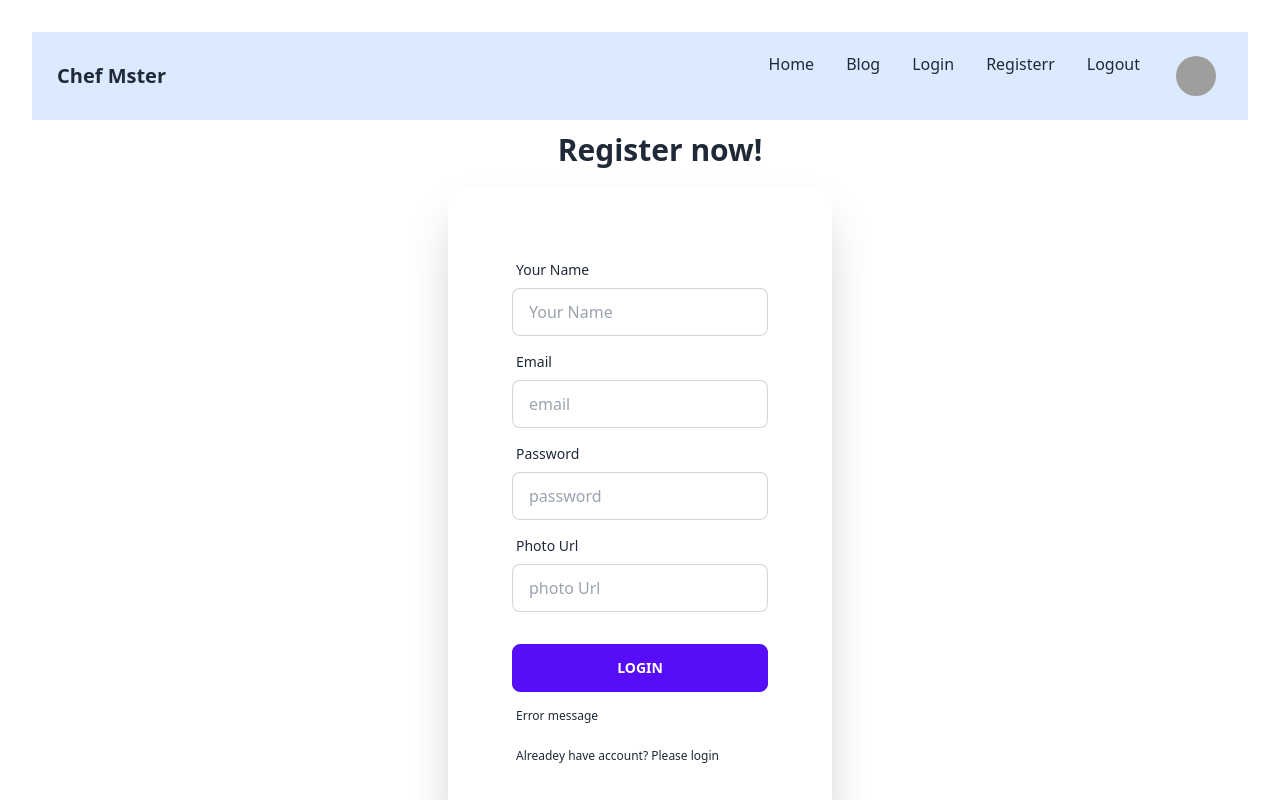
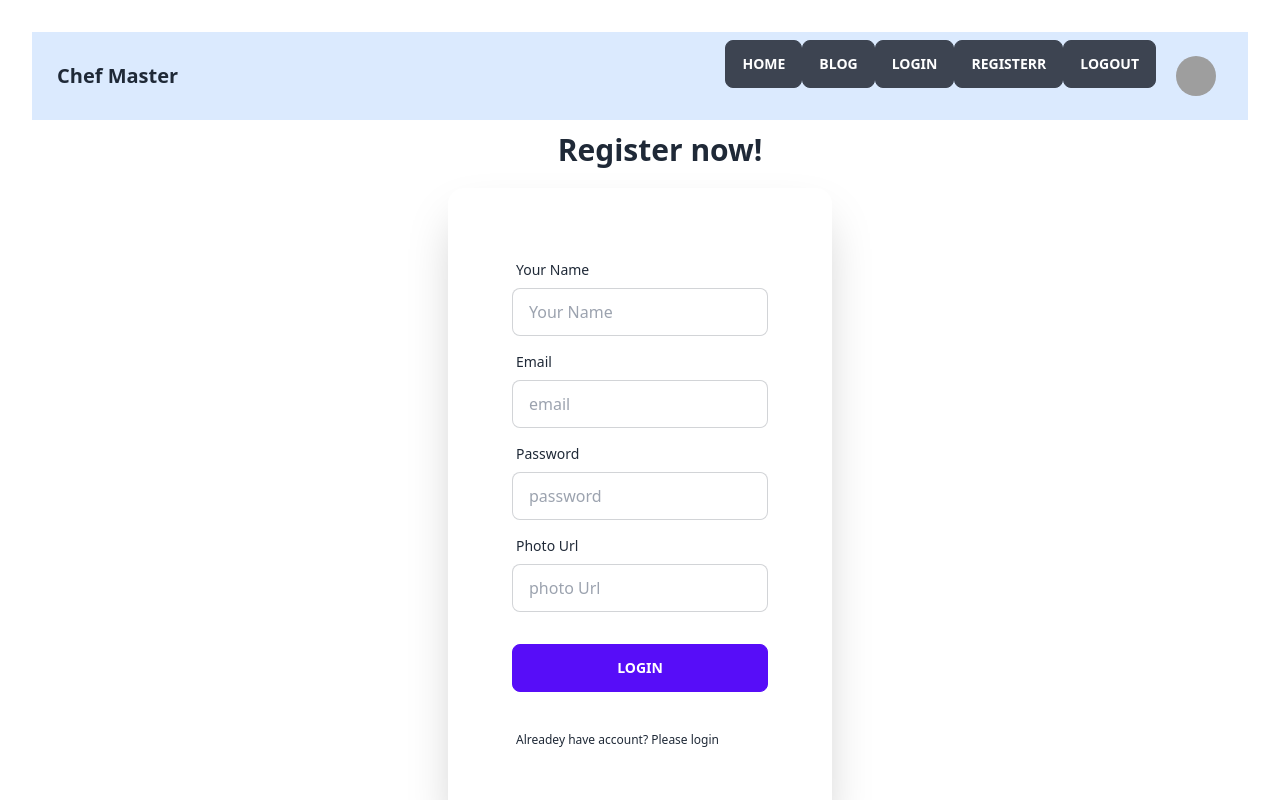
Before and after one commit to shakhawat-softdev/chef-recipe-hunter-client, a React (Vite) app: page /register in a window 1280 px wide. Shown: the top 800 px of the page. Built offline with nearby package versions, Linux system fonts and the light colour scheme; grey boxes are pictures that could not be loaded.

Commit message:
firebase & authe context api setup done

```diff
--- a/package.json
+++ b/package.json
@@ -12,6 +12,7 @@
   "dependencies": {
     "antd": "^5.4.6",
     "daisyui": "^2.51.6",
+    "firebase": "^9.21.0",
     "localforage": "^1.10.0",
     "match-sorter": "^6.3.1",
     "react": "^18.2.0",
--- /dev/null
+++ b/src/firebase/firebase.config.js
@@ -0,0 +1,18 @@
+// Import the functions you need from the SDKs you need
+import { initializeApp } from "firebase/app";
+// TODO: Add SDKs for Firebase products that you want to use
+// https://firebase.google.com/docs/web/setup#available-libraries
+
+// Your web app's Firebase configuration
+const firebaseConfig = {
+   apiKey: "AIzaSyAiqCHyOcEF_gMM17ojzM3xyDKu0ri8BNE",
+   authDomain: "chef-recipe-hunter-clien-ef342.firebaseapp.com",
+   projectId: "chef-recipe-hunter-clien-ef342",
+   storageBucket: "chef-recipe-hunter-clien-ef342.appspot.com",
+   messagingSenderId: "478889928245",
+   appId: "1:478889928245:web:8991480223dc33e816b37c"
+};
+
+// Initialize Firebase
+const app = initializeApp(firebaseConfig);
+export default app;
--- a/src/pages/Login.jsx
+++ b/src/pages/Login.jsx
@@ -9,8 +9,9 @@ const Login = () => {
       const email = form.email.value;
       const password = form.password.value;
       console.log(email, password);
+   }
 
-   }
+
    return (
       <>
          <div className='flex justify-center items-center'>
--- a/src/pages/Register.jsx
+++ b/src/pages/Register.jsx
@@ -1,14 +1,39 @@
-import React from 'react';
+import React, { useContext, useState } from 'react';
 import { Button, Checkbox, Form, Input, } from 'antd';
 import { Link } from 'react-router-dom';
+import { AuthContext } from '../providers/AuthProvider';
 
 const Register = () => {
+   const { registerUser } = useContext(AuthContext);
+   const [message, setMessage] = useState('')
+
+
+   const handleRegister = event => {
+      event.preventDefault();
+      const form = event.target;
+      const name = form.name.value;
+      const email = form.email.value;
+      const password = form.password.value;
+      const photoUrl = form.photoUrl.value;
+
+      registerUser(email, password)
+         .then(result => {
+            const loggedUser = result.user;
+            setMessage('Registation Sussessful')
+
+            console.log(loggedUser);
+         })
+         .catch(error => {
+            console.error(error.massage)
+         })
+
+   }
    return (
       <>
          <div className='flex justify-center items-center'>
             <div >
                <h1 className="text-3xl font-bold my-3 ml-10">Register now!</h1>
-               <div className="card flex-shrink-0 w-full max-w-sm shadow-2xl bg-base-100 my-5">
+               <form onSubmit={handleRegister} className="card flex-shrink-0 w-full max-w-sm shadow-2xl bg-base-100 my-5">
                   <div className="card-body">
                      <div className="form-control">
                         <label className="label">
@@ -32,13 +57,13 @@ const Register = () => {
                         <label className="label">
                            <span className="label-text">Photo Url</span>
                         </label>
-                        <input type="text" placeholder="photo Url" className="input input-bordered" />
+                        <input type="text" placeholder="photo Url" name='photoUrl' className="input input-bordered" />
                      </div>
                      <div className="form-control mt-6">
                         <button className="btn btn-primary">Login</button>
                      </div>
                      <label className="label">
-                        <span className="label-text-alt">Error message</span>
+                        <span className="label-text-alt">{message}</span>
                      </label>
                      <label className="label">
                         <div className='label-text-alt'>
@@ -46,7 +71,7 @@ const Register = () => {
                         </div>
                      </label>
                   </div>
-               </div>
+               </form>
             </div>
          </div>
 
--- a/src/pages/shared/Navbar.jsx
+++ b/src/pages/shared/Navbar.jsx
@@ -2,18 +2,20 @@ import React from 'react';
 import { Link } from 'react-router-dom';
 
 const Navbar = () => {
+
+
    return (
       <div className="navbar bg-blue-100 w-full max-w-7xl mx-auto">
          <div className="flex-1">
-            <a className="btn btn-ghost normal-case text-xl">Chef Mster</a>
+            <a className="btn btn-ghost normal-case text-xl">Chef Master</a>
          </div>
          <div className="flex-none">
             <ul className="menu menu-horizontal px-1">
-               <Link to='/'> <li><a>Home</a></li></Link>
-               <Link to='/'> <li><a>Blog</a></li></Link>
-               <Link to='/login'> <li><a>Login</a></li></Link>
-               <Link to='/register'> <li><a>Registerr</a></li></Link>
-               <Link to='/'> <li><a>Logout</a></li></Link>
+               <Link to='/' className='btn'> Home</Link>
+               <Link to='/' className='btn'> Blog</Link>
+               <Link to='/login' className='btn'> Login</Link>
+               <Link to='/register' className='btn'> Registerr</Link>
+               <Link to='/' className='btn'>Logout</Link>
 
                <li tabIndex={0}>
                   <a>
--- /dev/null
+++ b/src/providers/AuthProvider.jsx
@@ -0,0 +1,26 @@
+import React, { createContext, useState } from 'react';
+import { createUserWithEmailAndPassword, getAuth } from "firebase/auth";
+import app from '../firebase/firebase.config';
+
+
+
+
+export const AuthContext = createContext(null);
+const auth = getAuth(app)
+
+const AuthProvider = ({ children }) => {
+   const [user, setUser] = useState('Arafat');
+
+   const registerUser = (email, password) => {
+      return createUserWithEmailAndPassword(auth, email, password);
+   };
+
+   const authInfo = { user, registerUser }
+   return (
+      <AuthContext.Provider value={authInfo}>
+         {children}
+      </AuthContext.Provider>
+   );
+};
+
+export default AuthProvider;
```
Also changed, not shown: src/main.jsx (+6 -1 lines), 1 other file (tests, documents, lock files or other folders).
